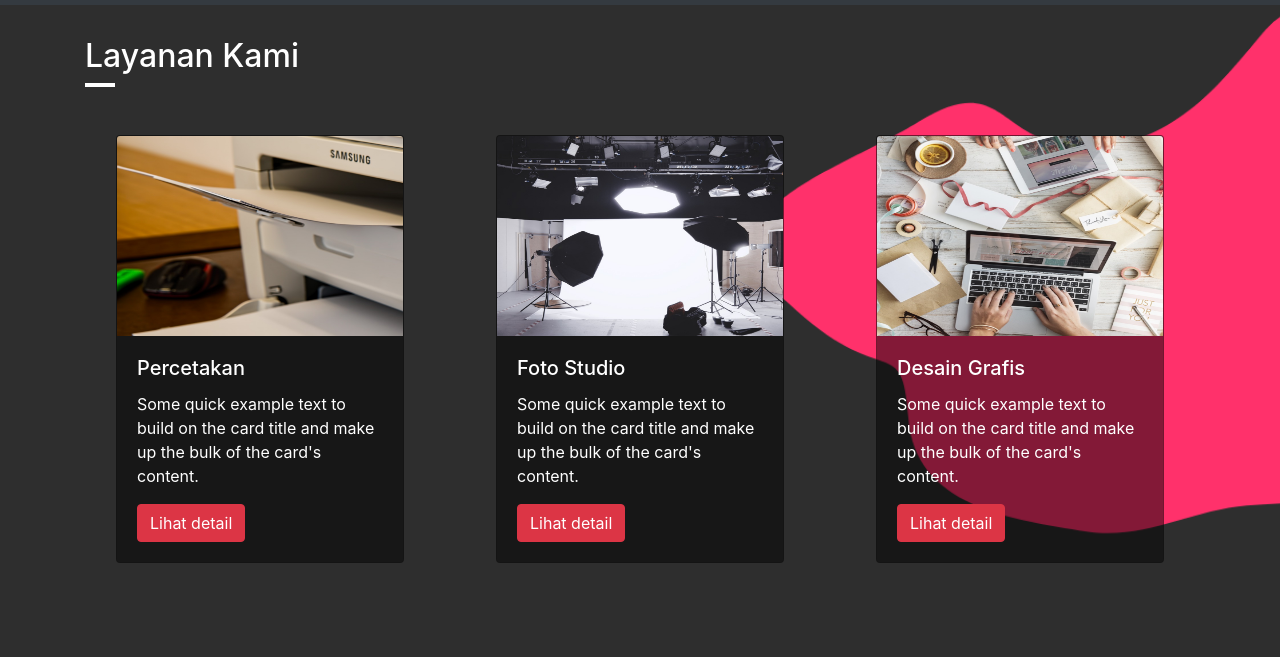
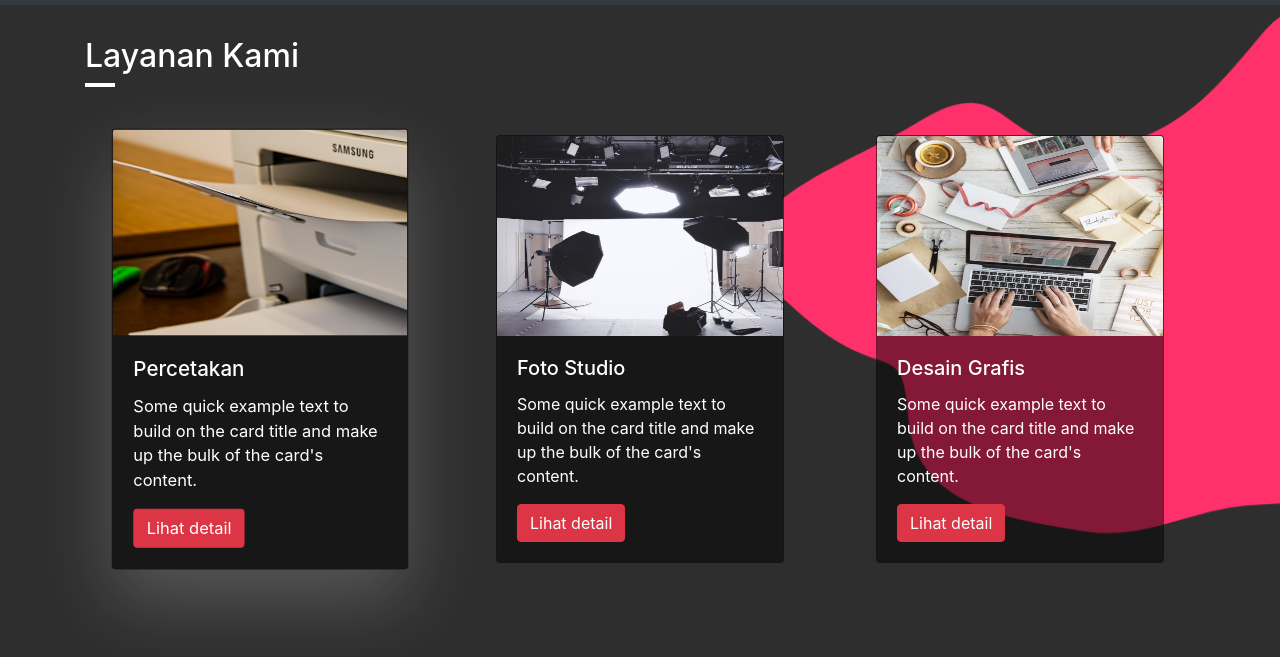
Before and after one commit to Drzaln/garismedia, a plain HTML site: page index.html in a window 1280 px wide. In both pictures the pointer is over the element 260 px from the left and 1305 px from the top of the page. Shown: the part 956-1613 px from the top of the page. Drawn offline with Linux system fonts and the light colour scheme.

Commit message:
Update garismedia.css

```diff
--- a/css/garismedia.css
+++ b/css/garismedia.css
@@ -34,6 +34,12 @@ h2 {
     background: #fff;
     width: 30px;
     padding: 2px;
+}
+
+.card:hover {
+    box-shadow:0 30px 70px rgba(255, 255, 255, 0.2);
+    transform: scale3d(1.03,1.03, 1.03);
+    transition: 0.5s;
 }
 
 .full {
@@ -88,6 +94,7 @@ h2 {
     cursor: pointer;
     color: white;
     transition: 0.5s;
+    transform: scale3d(1.03,1.03,1.03);
 }
 
 .kontakisi {
```
